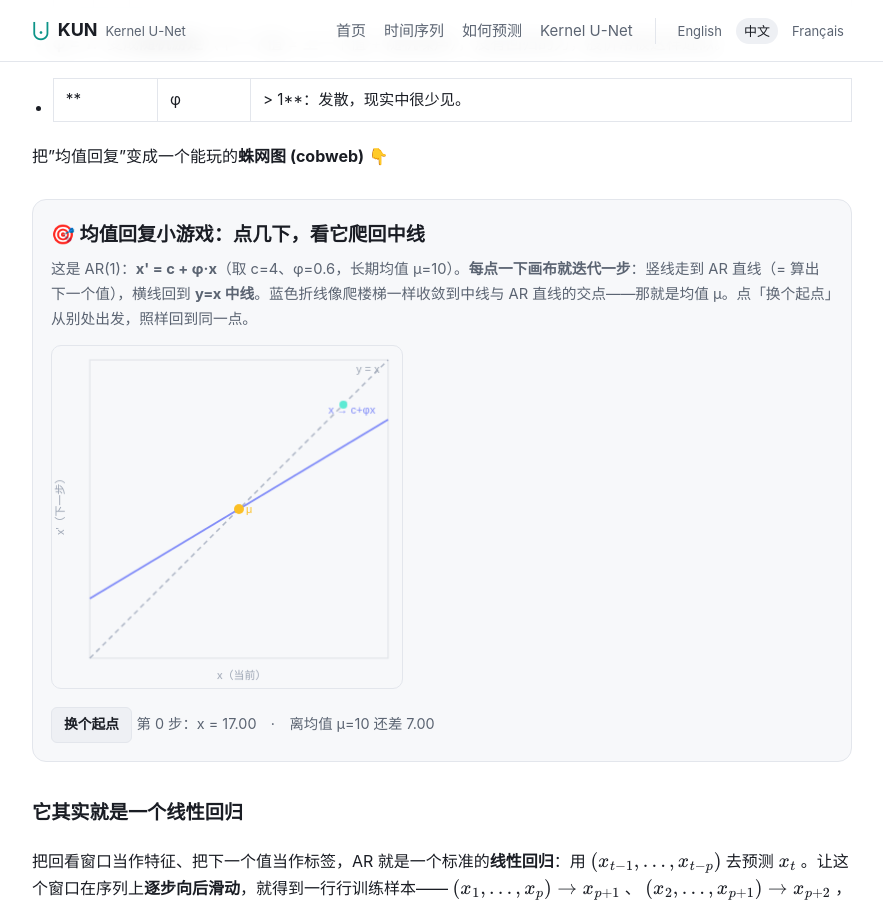
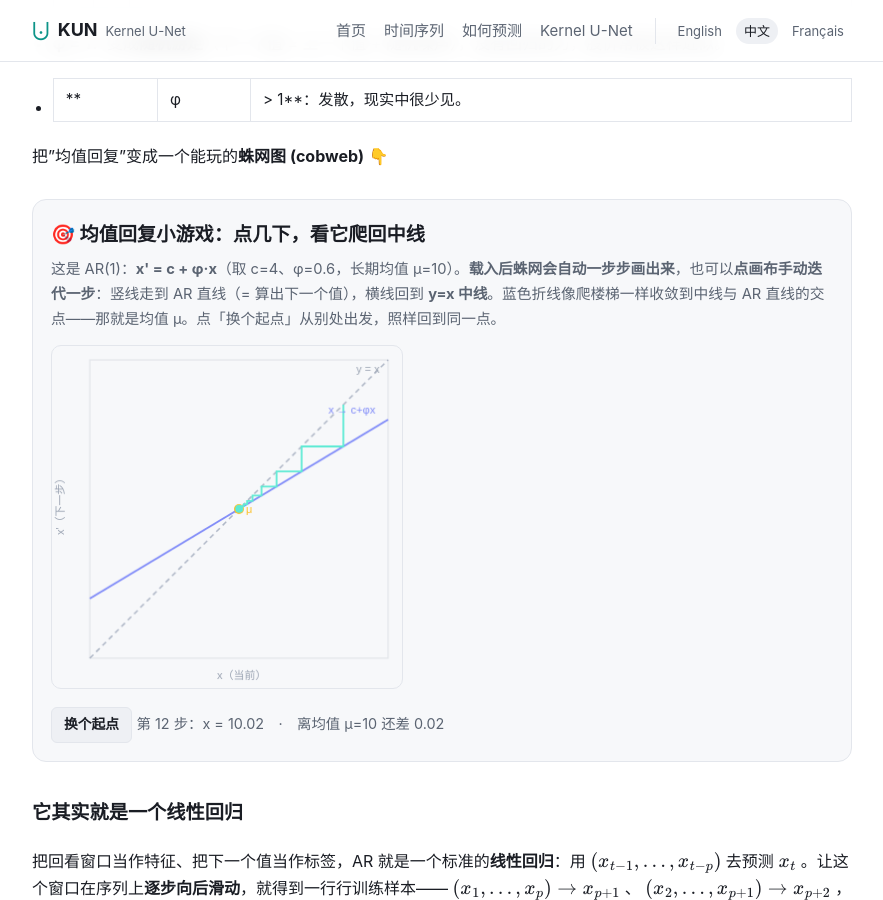
Before and after one commit to JiangYou2025/kun, a Jekyll site: the page built from zh/linear-autoregression.md, in a window 1280 px wide and 900 px high, scrolled down 2198 px. Shown: the whole window, without its empty margins (198-1081 px from the left). Built offline with Jekyll 4.4.1, drawn with Linux system fonts in a browser that asks for light colours; formulas are drawn with MathJax 3; comment, search, counter and statistics services are not loaded; part of the change alters nothing that is shown.

Commit message:
linear-autoregression: auto-animate the AR(1) cobweb so the staircase is always visible
Co-Authored-By: Claude Opus 4.8 (1M context) <noreply@anthropic.com>

```diff
--- a/zh/linear-autoregression.md
+++ b/zh/linear-autoregression.md
@@ -160,7 +160,7 @@ $$x_t = c + \phi\, x_{t-1} + \varepsilon_t$$
 
 <div class="game" markdown="0">
 <h3 style="margin-top:0">🎯 均值回复小游戏：点几下，看它爬回中线</h3>
-<p class="hint">这是 AR(1)：<b>x' = c + φ·x</b>（取 c=4、φ=0.6，长期均值 μ=10）。<strong>每点一下画布就迭代一步</strong>：竖线走到 AR 直线（= 算出下一个值），横线回到 <b>y=x 中线</b>。蓝色折线像爬楼梯一样收敛到中线与 AR 直线的交点——那就是均值 μ。点「换个起点」从别处出发，照样回到同一点。</p>
+<p class="hint">这是 AR(1)：<b>x' = c + φ·x</b>（取 c=4、φ=0.6，长期均值 μ=10）。<strong>载入后蛛网会自动一步步画出来</strong>，也可以<strong>点画布手动迭代一步</strong>：竖线走到 AR 直线（= 算出下一个值），横线回到 <b>y=x 中线</b>。蓝色折线像爬楼梯一样收敛到中线与 AR 直线的交点——那就是均值 μ。点「换个起点」从别处出发，照样回到同一点。</p>
 <canvas id="cw-canvas" width="352" height="344" style="width:100%;max-width:352px;border-radius:10px;border:1px solid var(--border);background:var(--surface);cursor:pointer"></canvas>
 <div style="margin-top:10px"><button id="cw-reset">换个起点</button> <span id="cw-info" style="font-size:.9rem;color:var(--muted)"></span></div>
 
@@ -204,16 +204,25 @@ $$x_t = c + \phi\, x_{t-1} + \varepsilon_t$$
     ctx.fillStyle='#9aa3b2';ctx.fillText('x（当前）',ML+PW/2-22,H-9);
     ctx.save();ctx.translate(12,MT+PH/2+26);ctx.rotate(-TAU/4);ctx.fillText("x'（下一步）",0,0);ctx.restore();
   }
+  var MAXSTEPS=14, timer=null;
+  function stopAuto(){ if(timer){ clearInterval(timer); timer=null; } }
   function step(){
+    if(steps>=MAXSTEPS) return;
     var x=pts[pts.length-1][0], fx=f(x);
     pts.push([x,fx]); pts.push([fx,fx]); steps++;
     draw(); status();
   }
+  function autorun(){
+    stopAuto();
+    timer=setInterval(function(){ step(); if(steps>=MAXSTEPS) stopAuto(); }, 420);
+  }
   function reset(start){
+    stopAuto();
     var x0=(start==null)?(2+Math.random()*16):start;
     pts=[[x0,x0]]; steps=0; draw(); status();
+    autorun();
   }
-  cv.addEventListener('click',step);
+  cv.addEventListener('click',function(){ stopAuto(); step(); });
   document.getElementById('cw-reset').addEventListener('click',function(){ reset(); });
   reset(17);
 })();
```
